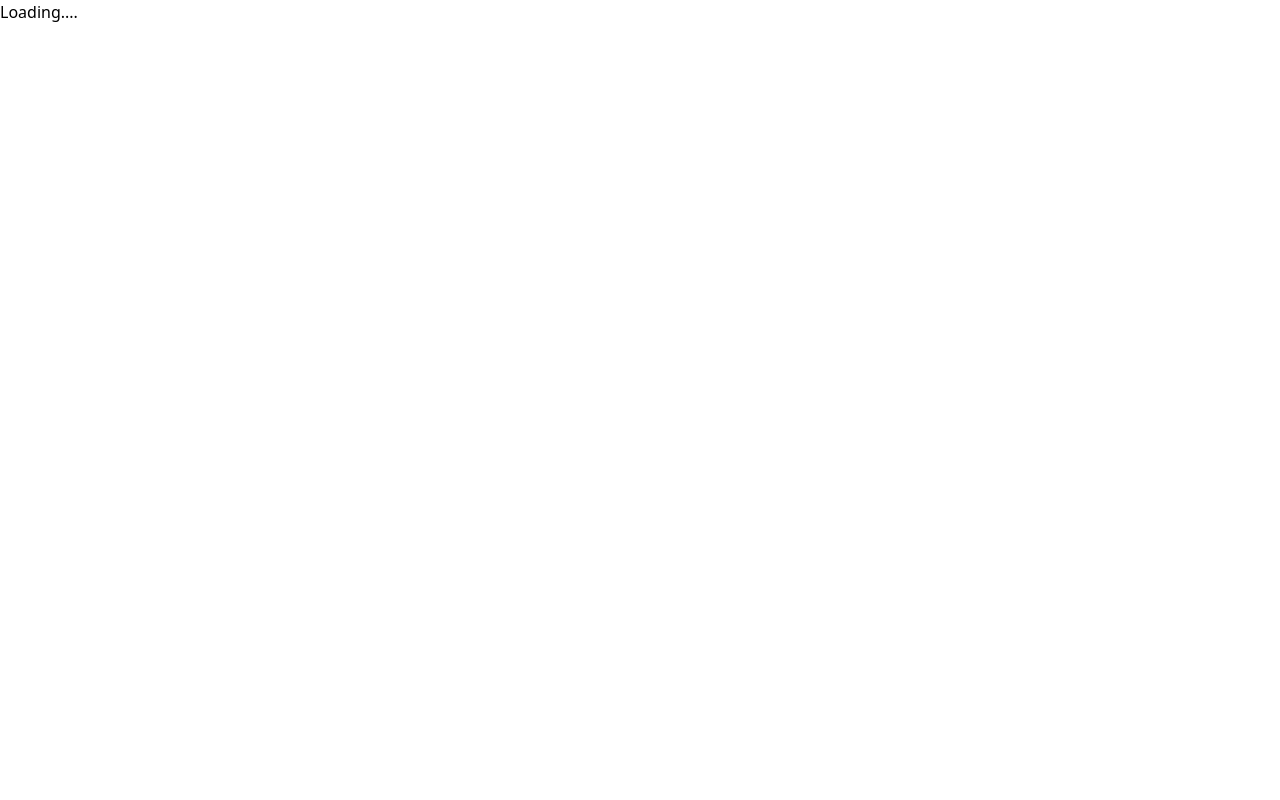
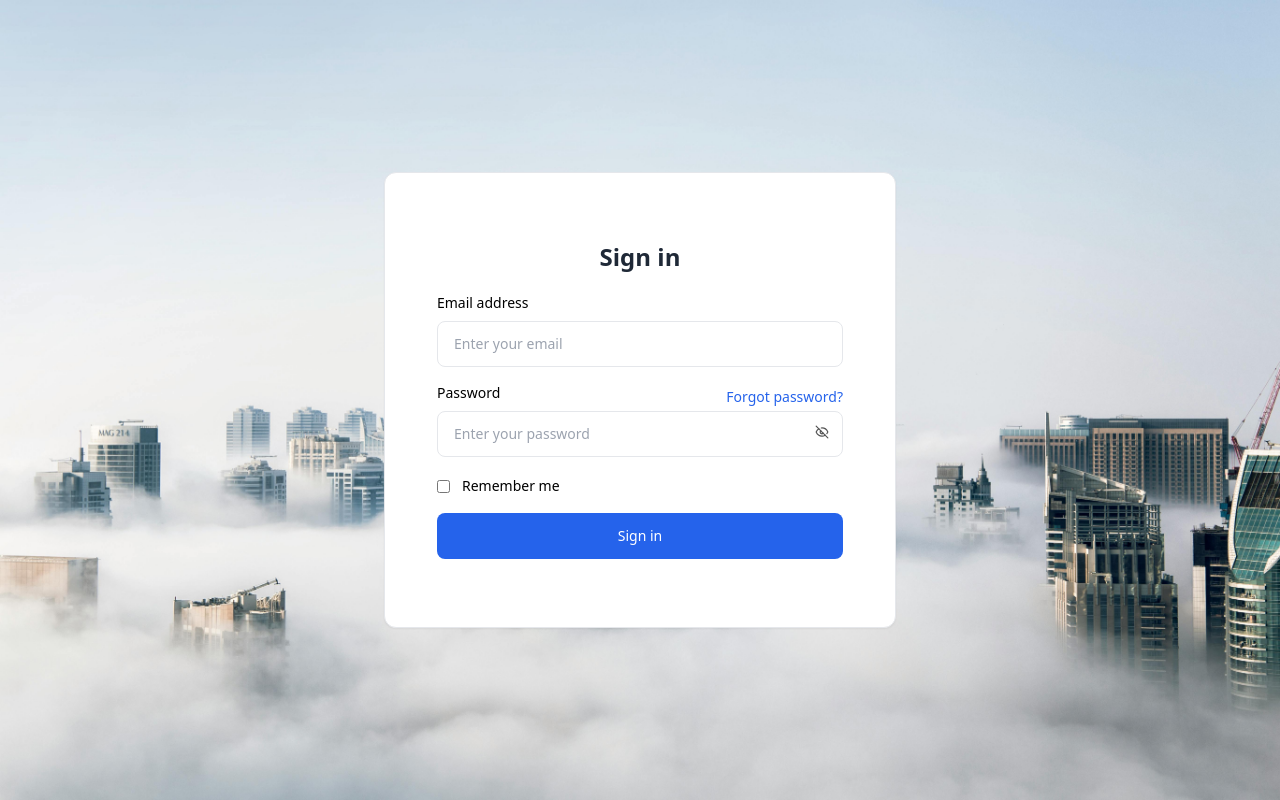
Before and after one commit to gudangjoki/fe_sistem_persuratan_pkl, a React (Vite) app: page /login in a window 1280 px wide. Built offline with nearby package versions, Linux system fonts and the light colour scheme.

Commit message:
merge with ui contain up to date role base auth

```diff
--- a/src/Root.jsx
+++ b/src/Root.jsx
@@ -4,7 +4,7 @@ import Home from "./pages/Home";
 import Login from "./pages/Login";
 import ForgotAccount from "./pages/ForgotAccount";
 import "preline/preline";
-import Dashboard from "./pages/dashboard";
+import Dashboard from "./pages/Dashboard";
 import RoleBasedRoutes from "./components/RoleBasedRoutes";
 
 
@@ -22,10 +22,15 @@ const Root = () => {
       <Routes>
       <Route element={<RoleBasedRoutes allowedRoles={["aa", "admin"]} />}>
         <Route path="/home" element={<Home />} />
-        <Route path="/dashboard" element={<Dashboard />} />
-        <Route path="/login" element={<Login />} />
+
         <Route path="/forgot-account" element={<ForgotAccount />} />
       </Route>
+      <Route element={<RoleBasedRoutes allowedRoles={["no_auth"]} />}>
+        <Route path="/login" element={<Login />} />
+      </Route>
+
+      <Route path="/dashboard" element={<Dashboard />} />
+
       </Routes>
     </Suspense>
   );
--- a/src/components/RoleBasedRoutes.jsx
+++ b/src/components/RoleBasedRoutes.jsx
@@ -1,4 +1,4 @@
-import { useLocation, Navigate, Outlet } from "react-router-dom";
+import { useLocation, Navigate, Outlet, useNavigate } from "react-router-dom";
 import { jwtDecode } from "jwt-decode";
 import { useEffect, useState } from "react";
 import Cookies from 'js-cookie';
@@ -17,6 +17,8 @@ const RoleBasedRoutes = ({ allowedRoles }) => {
   const location = useLocation();
   const [decoded, setDecoded] = useState(null);
   const [loading, setLoading] = useState(true);
+  // const [isAuth, setIsAuth] = useState(true);
+  const navigate = useNavigate();
 
   console.log(allowedRoles);
 
@@ -28,9 +30,8 @@ const RoleBasedRoutes = ({ allowedRoles }) => {
           const decodedToken = jwtDecode(token);
           setDecoded(decodedToken);
           console.log(decodedToken)
-          // console.log("Decoded token role:", decodedToken.role);
-          // console.log(allowedRoles)
           setLoading(false);
+          // setIsAuth(true);
         } catch (error) {
           console.error("Error decoding token:", error);
         }
@@ -44,11 +45,9 @@ const RoleBasedRoutes = ({ allowedRoles }) => {
   }, []);
 
   useEffect(() => {
-    // console.log(decoded?.roles);
     const roles = decoded?.roles
     console.log(roles);
     if (!roles) return;
-    // const isAllowed = allowedRoles?.includes(roles[0]);
 
     const isRoleAllowed = roleAuthorized(allowedRoles, roles);
     if (allowedRoles[0] == '') {
@@ -57,18 +56,29 @@ const RoleBasedRoutes = ({ allowedRoles }) => {
     }
     console.log(isRoleAllowed);
     setGuarded(isRoleAllowed);
-  }, [decoded, allowedRoles])
+    setLoading(false);
+  }, [decoded, allowedRoles]);
 
-  while (loading) return <div>Loading....</div>;
+  useEffect(() => {
+    const loadTimeout = setTimeout(() => {
+      if (loading && location.pathname !== "/login") {
+        alert("redirecting to login menu...");
+        navigate("/login");
+      }
+    }, 3000);
+    return () => clearTimeout(loadTimeout);
+  }, [loading, navigate, location.pathname]);
 
-  // allowedRoles[0] == decoded?.role
+  if (loading && location.pathname !== '/login') return <div>Loading.... you will redirected to login menu...</div>;
+
+
   return decoded && guarded ? (
-    // return decoded ? (
     <Outlet context={{ "role": decoded?.role }} />
-  ) : allowedRoles[0] != "" ? (
+  ) : allowedRoles[0] != "" && !loading ? (
+    // bisa ditambahin redirect ke tempat awal user
+    <Navigate to="/" state={{ from: location }} replace />
+  ) : (
     <Navigate to="/login" state={{ from: location }} replace />
-  ) : (
-    <Navigate to={location.state?.from} state={{ from: location }} replace />
   );
 };
 
--- a/src/contexts/authContext.jsx
+++ b/src/contexts/authContext.jsx
@@ -1,24 +1,64 @@
-// import { create, StateCreator } from "zustand";
-// import { persist } from "zustand/middleware";
+import { createContext, useState } from "react";
+import PropTypes from 'prop-types';
 
-// interface User {
-//   accessToken: string;
+// import axios from 'axios';
+import Cookies from 'js-cookie';
+
+// export interface User {
+//   email: string;
+//   password: string;
+//   fname: string;
+//   lname: string;
 // }
 
-// interface UserState {
-//   user: User | null;
-//   setCredentials: (user: User) => void;
-//   removeCredentials: () => void;
+// interface Props {
+//   children?: ReactNode;
 // }
 
-// const userStoreSlice: StateCreator<UserState> = (set) => ({
-//   user: null,
-//   setCredentials: (user) => set({ user }),
-//   removeCredentials: () => set({ user: null }),
-// });
+// interface AuthenticationContextType {
+//   user: User | null;
+//   setUser: (user: User | null | ((prevUser: User | null) => User)) => void;
+//   url: string;
+//   setUrl: (url: string) => void;
+// }
 
-// const persistedUserStore = persist<UserState>(userStoreSlice, {
-//   name: "user",
-// });
+export const AuthContext = createContext({
+  user: null,
+  setUser: () => {},
+  url: "",
+  setUrl: () => {},
+});
 
-// export const useUserStore = create(persistedUserStore);
+export const AuthenticationProvider = ({ children }) => {
+  const [user, setUser] = useState(null);
+  const [accessToken, setAccessToken] = useState(null);
+  const [url, setUrl] = useState("http://localhost:8000/api/login");
+
+  const saveTokenToCookie = (access_token, refresh_token) => {
+    Cookies.set('access_token', access_token);
+    Cookies.set('refresh_token', refresh_token, { expires: 7 });
+  };
+
+
+  const authenticationContextValue = {
+    user,
+    setUser,
+    url,
+    setUrl,
+    accessToken,
+    setAccessToken,
+    saveTokenToCookie
+  };
+
+  return (
+    <AuthContext.Provider value={authenticationContextValue}>
+      {children}
+    </AuthContext.Provider>
+  );
+};
+
+AuthenticationProvider.propTypes = {
+    children: PropTypes.arrayOf(PropTypes.string).isRequired,
+};
+
+export default AuthContext;
--- /dev/null
+++ b/src/hooks/useAuth.tsx
@@ -0,0 +1,7 @@
+import { useContext } from "react";
+import { AuthContext } from "../contexts/authContext";
+
+
+export const useAuth = () => {
+    return useContext(AuthContext);
+};
--- a/src/hooks/useLogin.tsx
+++ b/src/hooks/useLogin.tsx
@@ -11,8 +11,8 @@ const useLogin = () => {
     const handleLogin = async () => {
         const body = {
             // isi data
-            email: "",
-            password: ""
+            email: "agunggusti95@gmail.com",
+            password: "Asa1234!"
         };
         const options = {
             headers: {
--- a/src/pages/Dashboard.jsx
+++ b/src/pages/Dashboard.jsx
@@ -1,13 +1,13 @@
 import Sidebar from '../components/SidebarHeader';
-import { useEffect } from 'react';
-import useLogin from '../hooks/useLogin';
+// import { useEffect } from 'react';
+// import useLogin from '../hooks/useLogin';
 
 const Dashboard = () => {
-    const login = useLogin();
+    // const login = useLogin();
 
-    useEffect(() => {
-        login();
-    }, [login]);
+    // useEffect(() => {
+    //     login();
+    // }, [login]);
 
     return (
         <Sidebar />
--- a/src/pages/Login.jsx
+++ b/src/pages/Login.jsx
@@ -1,14 +1,76 @@
-import { useState } from 'react';
+import { useEffect, useState } from 'react';
 import { motion } from 'framer-motion';
+// import { useAuth } from '../hooks/useAuth';
+import axios from 'axios';
+import Cookies from 'js-cookie';
+import { useNavigate } from 'react-router-dom';
 
 const bg = "/bg.jpg";
 
 const Login = () => {
+  const navigate = useNavigate();
   const [passwordVisible, setPasswordVisible] = useState(false);
+  const [success, setSuccess] = useState(false);
+
+  const [credential, setCredential] = useState({
+    "email": "",
+    "password": ""
+  });
+
+  const [errMsg, setErrMsg] = useState("");
+
+  // const { url, setUser, saveTokenToCookie } = useAuth();
 
   const togglePasswordVisibility = () => {
     setPasswordVisible(!passwordVisible);
   };
+
+  const changeCredential = (e) => {
+    const { name, value } = e.target;
+    setCredential((prev) => ({
+      ...prev,
+      [name]: value,
+    }));
+  }
+
+  useEffect(() => {
+    console.log(credential)
+  }, [credential])
+
+  const handleSubmitCredential = async (e) => {
+    e.preventDefault();
+
+    const options = {
+      headers: {
+          'Content-Type': 'application/json',
+      }, withCredential: true
+    };
+
+    try {
+      const response = await axios.post("http://localhost:8000/api/login", credential, options);
+      const { access_token, refresh_token } = response.data;
+      if (access_token && refresh_token) {
+        Cookies.set('access_token', access_token);
+        Cookies.set('refresh_token', refresh_token, { expires: 7 });
+        setSuccess(true);
+        // setUser(response.data);
+      }
+    } catch (err) {
+      if (err.response?.status === 400) {
+        setErrMsg(err.response.data.message);
+        // console.log(err.response.data.message);
+      }
+    }
+  }
+
+  useEffect(() => {
+    if (success) navigate('/dashboard');
+
+    return () => {
+      setCredential(null);
+      setSuccess(false);
+    }
+  }, [success])
 
   return (
     <div className="relative flex items-center justify-center min-h-screen overflow-hidden bg-gray-100">
@@ -23,6 +85,7 @@ const Login = () => {
         transition={{ duration: 0.6 }}   // Animation duration
       >
         <div className="p-4 sm:p-7">
+          { errMsg && <>{errMsg}</>}
           <div className="text-center">
             <h1 className="block text-2xl font-bold text-gray-800">Sign in</h1>
           </div>
@@ -40,6 +103,7 @@ const Login = () => {
                       required
                     //   aria-describedby="email-error"
                       placeholder="Enter your email"
+                      onChange={changeCredential}
                     />
                   </div>
                   <p className="hidden mt-2 text-xs text-red-600" id="email-error">
@@ -63,6 +127,8 @@ const Login = () => {
                       type={passwordVisible ? 'text' : 'password'}
                       className="block w-full px-4 py-3 text-sm border border-gray-200 rounded-lg focus:border-blue-500 focus:ring-blue-500 disabled:opacity-50 disabled:pointer-events-none"
                       placeholder="Enter your password"
+                      name="password"
+                      onChange={changeCredential}
                     />
                     <button
                       type="button"
@@ -116,6 +182,7 @@ const Login = () => {
                 </div>
 
                 <button
+                  onClick={handleSubmitCredential}
                   type="submit"
                   className="inline-flex items-center justify-center w-full px-4 py-3 text-sm font-medium text-white bg-blue-600 border border-transparent rounded-lg gap-x-2 hover:bg-blue-700 focus:outline-none focus:bg-blue-700 disabled:opacity-50 disabled:pointer-events-none"
                 >
```
Also changed, not shown: 1 other file (tests, documents, lock files or other folders).
